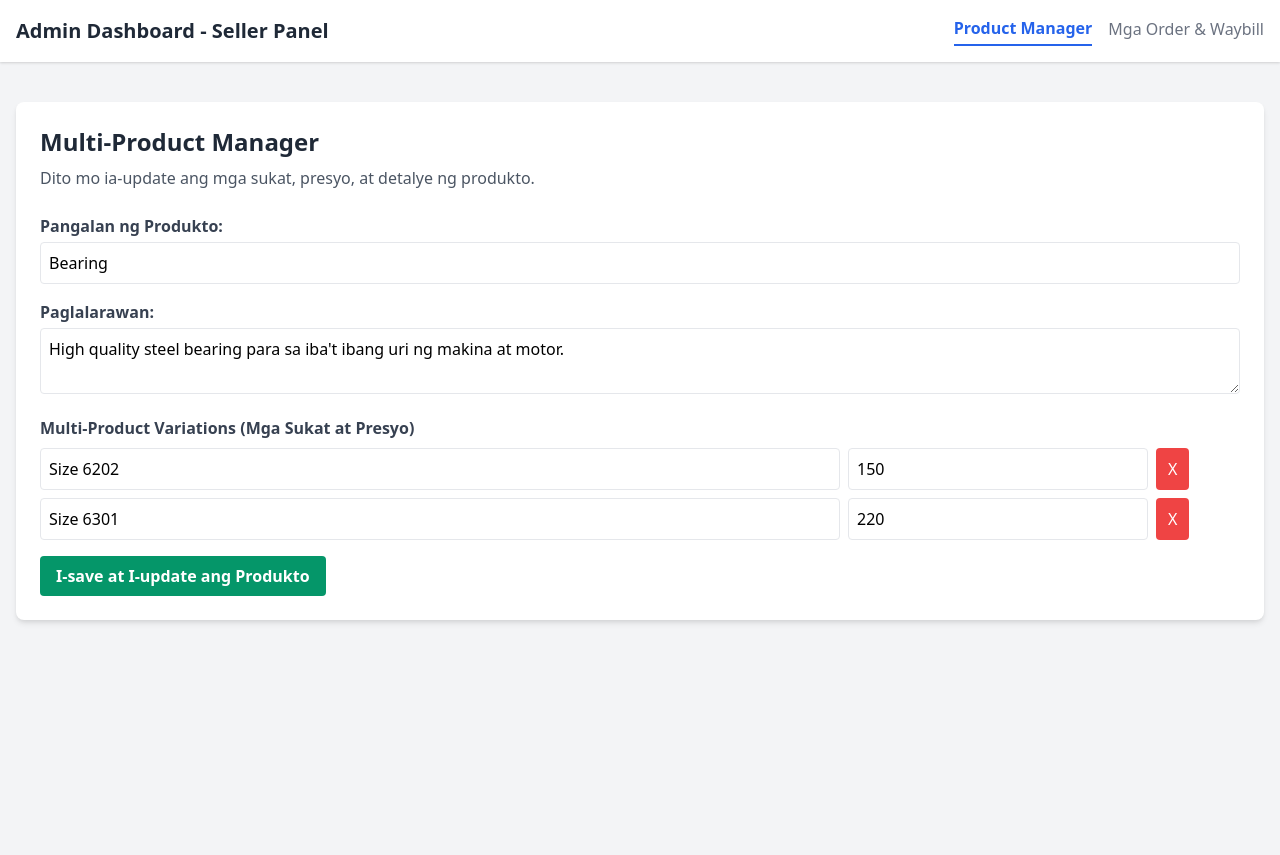
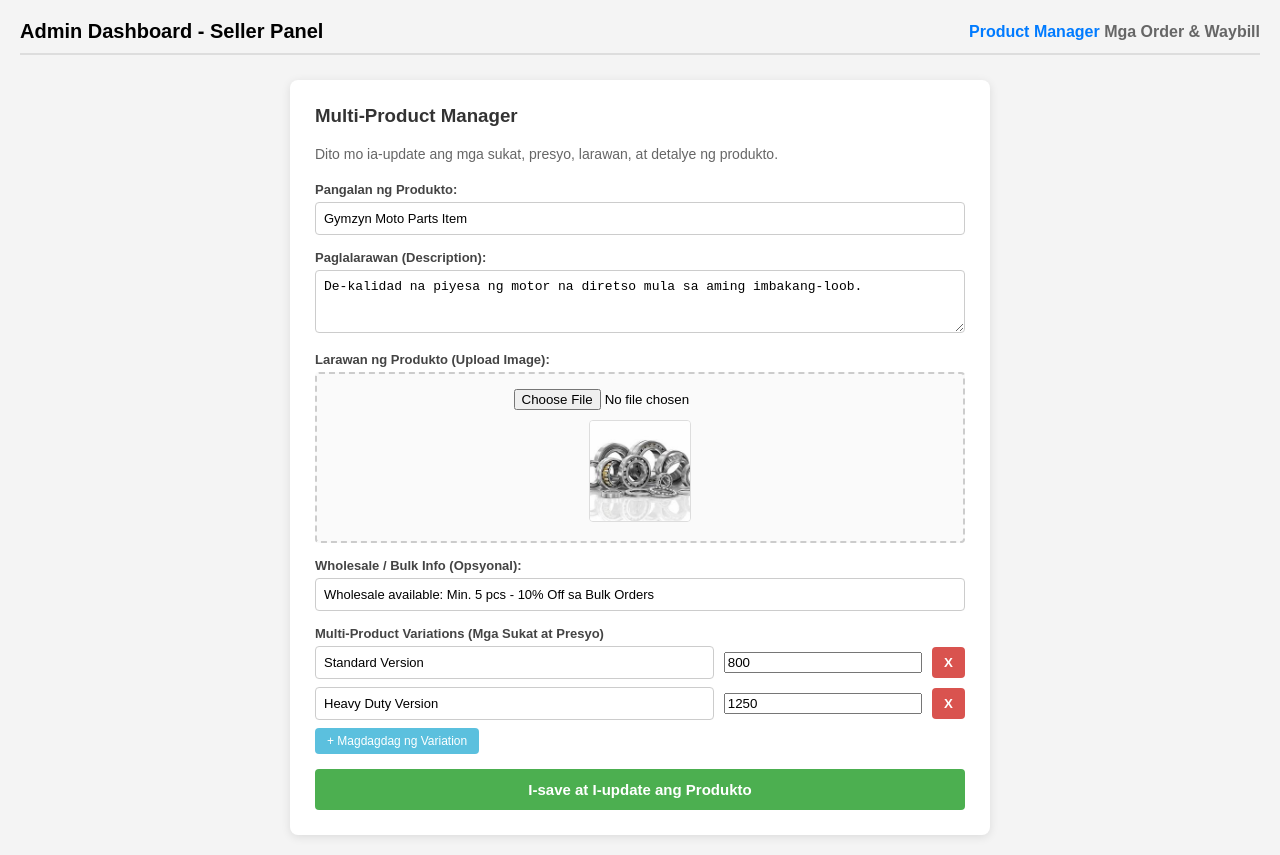
Before and after one commit to gemoijurilla-cloud/Gymzyn, a plain HTML site: page admin.html in a window 1280 px wide. Before the commit the page ends 800 px from the top, so only its background shows below. Drawn offline with nearby package versions, Linux system fonts and the light colour scheme.

Commit message:
admin.html

```diff
--- a/admin.html
+++ b/admin.html
@@ -4,189 +4,190 @@
     <meta charset="UTF-8">
     <meta name="viewport" content="width=device-width, initial-scale=1.0">
     <title>Admin Dashboard - Seller Panel</title>
-    <link rel="stylesheet" href="https://cdnjs.cloudflare.com/ajax/libs/tailwindcss/2.2.19/tailwind.min.css">
     <style>
-        @media print {
-            body * {
-                visibility: hidden;
-            }
-            #printable-waybill, #printable-waybill * {
-                visibility: visible;
-            }
-            #printable-waybill {
-                position: absolute;
-                left: 0;
-                top: 0;
-                width: 100%;
-                padding: 20px;
-                background: white;
-            }
-            .no-print {
-                display: none !important;
-            }
-        }
+        body { font-family: Arial, sans-serif; margin: 0; padding: 20px; background-color: #f4f4f4; }
+        .header-nav { display: flex; justify-content: space-between; align-items: center; margin-bottom: 25px; border-bottom: 2px solid #ddd; padding-bottom: 10px; }
+        .header-nav h2 { margin: 0; font-size: 20px; }
+        .header-nav div a { margin-left: 15text-decoration: none; font-weight: bold; color: #007BFF; text-decoration: none; }
+
+        .container { max-width: 650px; margin: 0 auto; background: white; padding: 25px; border-radius: 8px; box-shadow: 0 2px 10px rgba(0,0,0,0.1); }
+
+        h3 { margin-top: 0; color: #333; }
+        p.subtitle { color: #666; font-size: 14px; margin-bottom: 20px; }
+
+        label { display: block; margin-bottom: 5px; font-weight: bold; font-size: 13px; color: #444; }
+        input[type="text"], textarea { width: 100%; padding: 8px; margin-bottom: 15px; border: 1px solid #ccc; border-radius: 4px; box-sizing: border-box; font-size: 13px; }
+
+        .image-upload-box { border: 2px dashed #ccc; padding: 15px; text-align: center; border-radius: 4px; margin-bottom: 15px; background: #fafafa; }
+        .image-preview { width: 100px; height: 100px; object-fit: cover; border-radius: 4px; border: 1px solid #ddd; margin-top: 10px; display: none; }
+
+        .variation-row { display: flex; gap: 10px; margin-bottom: 8px; align-items: center; }
+        .variation-row input { margin-bottom: 0; }
+        .btn-remove { background: #d9534f; color: white; border: none; padding: 8px 12px; border-radius: 4px; cursor: pointer; font-weight: bold; }
+        .btn-add { background: #5bc0de; color: white; border: none; padding: 6px 12px; border-radius: 4px; cursor: pointer; font-size: 12px; margin-bottom: 15px; display: inline-block; }
+
+        .btn-save { background: #4CAF50; color: white; border: none; padding: 12px 20px; border-radius: 4px; font-size: 15px; font-weight: bold; cursor: pointer; width: 100%; text-align: center; }
+        .btn-save:hover { background: #45a049; }
     </style>
 </head>
-<body class="bg-gray-100 font-sans">
+<body>
 
-    <!-- Navigation / Header -->
-    <nav class="bg-white shadow p-4 flex justify-between items-center no-print">
-        <h1 class="text-xl font-bold text-gray-800">Admin Dashboard - Seller Panel</h1>
-        <div class="flex space-x-4">
-            <button onclick="switchTab('products')" id="nav-products" class="text-blue-600 font-semibold border-b-2 border-blue-600 pb-1">Product Manager</button>
-            <button onclick="switchTab('orders')" id="nav-orders" class="text-gray-500 hover:text-blue-600 pb-1">Mga Order & Waybill</button>
-        </div>
-    </nav>
-
-    <div class="container mx-auto mt-6 p-4">
-
-        <!-- TAB 1: PRODUCT MANAGER -->
-        <div id="tab-products" class="tab-content">
-            <div class="bg-white shadow-md rounded-lg p-6">
-                <h2 class="text-2xl font-bold mb-2 text-gray-800">Multi-Product Manager</h2>
-                <p class="text-gray-600 mb-6">Dito mo ia-update ang mga sukat, presyo, at detalye ng produkto.</p>
-
-                <!-- 1. Pangunahing Impormasyon -->
-                <div class="mb-4">
-                    <label class="block font-semibold text-gray-700">Pangalan ng Produkto:</label>
-                    <input type="text" id="prod-name" value="Bearing" class="w-full border p-2 rounded mt-1">
-                </div>
-                <div class="mb-4">
-                    <label class="block font-semibold text-gray-700">Paglalarawan:</label>
-                    <textarea id="prod-desc" class="w-full border p-2 rounded mt-1">High quality steel bearing para sa iba't ibang uri ng makina at motor.</textarea>
-                </div>
-
-                <!-- 2. Variations -->
-                <div class="mb-4">
-                    <label class="block font-semibold text-gray-700 mb-2">Multi-Product Variations (Mga Sukat at Presyo)</label>
-                    <div id="variations-container" class="space-y-2">
-                        <div class="flex space-x-2">
-                            <input type="text" value="Size 6202" class="border p-2 rounded w-2/3">
-                            <input type="text" value="150" class="border p-2 rounded w-1/4">
-                            <button type="button" onclick="this.parentElement.remove()" class="bg-red-500 text-white px-3 py-1 rounded">X</button>
-                        </div>
-                        <div class="flex space-x-2">
-                            <input type="text" value="Size 6301" class="border p-2 rounded w-2/3">
-                            <input type="text" value="220" class="border p-2 rounded w-1/4">
-                            <button type="button" onclick="this.parentElement.remove()" class="bg-red-500 text-white px-3 py-1 rounded">X</button>
-                        </div>
-                    </div>
-                </div>
-
-                <button class="bg-green-600 text-white px-4 py-2 rounded hover:bg-green-700 font-semibold">I-save at I-update ang Produkto</button>
-            </div>
-        </div>
-
-        <!-- TAB 2: MGA ORDER AT WAYBILL -->
-        <div id="tab-orders" class="tab-content hidden">
-            <div class="bg-white shadow-md rounded-lg p-6">
-                <h2 class="text-2xl font-bold mb-4 text-gray-800">Listahan ng mga Order ng Customer at Waybill</h2>
-
-                <div class="overflow-x-auto">
-                    <table class="min-w-full bg-white border border-gray-200">
-                        <thead>
-                            <tr class="bg-gray-100 border-b">
-                                <th class="py-2 px-4 border-r text-left">Order ID</th>
-                                <th class="py-2 px-4 border-r text-left">Pangalan at Address ng Customer</th>
-                                <th class="py-2 px-4 border-r text-left">Detalye ng Produkto</th>
-                                <th class="py-2 px-4 border-r text-left">Kabuuang Presyo</th>
-                                <th class="py-2 px-4 text-left">Aksyon / Waybill</th>
-                            </tr>
-                        </thead>
-                        <tbody id="orders-table-body">
-                            <!-- Halimbawa ng Order -->
-                            <tr class="border-b">
-                                <td class="py-2 px-4 border-r font-semibold">#1001</td>
-                                <td class="py-2 px-4 border-r">Juan Dela Cruz <br><small class="text-gray-500">Brgy. San Jose, Lungsod ng Maynila | 09123456789</small></td>
-                                <td class="py-2 px-4 border-r">Bearing (Size 6202) - 2 pcs</td>
-                                <td class="py-2 px-4 border-r font-bold text-green-600">₱300.00</td>
-                                <td class="py-2 px-4">
-                                    <button onclick="printWaybill('#1001', 'Juan Dela Cruz', 'Brgy. San Jose, Lungsod ng Maynila', '09123456789', 'Bearing (Size 6202) - 2 pcs', '₱300.00')" class="bg-blue-600 text-white px-3 py-1 rounded text-sm hover:bg-blue-700">
-                                        I-print ang Waybill
-                                    </button>
-                                </td>
-                            </tr>
-                        </tbody>
-                    </table>
-                </div>
-            </div>
-        </div>
-
-    </div>
-
-    <!-- Hidden Printable Waybill Template -->
-    <div id="printable-waybill" class="hidden">
-        <div style="border: 2px dashed #000; padding: 20px; max-width: 400px; margin: 0 auto; font-family: Arial, sans-serif;">
-            <div style="text-align: center; border-bottom: 2px solid #000; padding-bottom: 10px; margin-bottom: 10px;">
-                <h2 style="margin: 0; font-size: 20px; font-weight: bold;">GYMZYNSHOP EXPRESS</h2>
-                <p style="margin: 2px 0; font-size: 12px;">Official Shipping Waybill</p>
-            </div>
-
-            <div style="margin-bottom: 10px;">
-                <p style="margin: 4px 0;"><strong>Order ID:</strong> <span id="wb-order-id"></span></p>
-                <p style="margin: 4px 0;"><strong>Petsa:</strong> <span id="wb-date"></span></p>
-            </div>
-
-            <div style="border-top: 1px solid #000; border-bottom: 1px solid #000; padding: 8px 0; margin-bottom: 10px;">
-                <p style="margin: 2px 0; font-size: 12px; color: #555;">MULA SA (Sender):</p>
-                <p style="margin: 2px 0; font-weight: bold;">Gymzyn Seller</p>
-                <p style="margin: 2px 0; font-size: 13px;">Contact: 09XXXXXXXXX</p>
-            </div>
-
-            <div style="background: #f9f9f9; padding: 8px; border: 1px solid #ccc; margin-bottom: 10px;">
-                <p style="margin: 2px 0; font-size: 12px; color: #555;">PARA KAY (Recipient / Customer):</p>
-                <p style="margin: 2px 0; font-size: 16px; font-weight: bold;" id="wb-name"></p>
-                <p style="margin: 2px 0; font-size: 14px;" id="wb-address"></p>
-                <p style="margin: 2px 0; font-size: 14px;" id="wb-phone"></p>
-            </div>
-
-            <div style="margin-bottom: 15px;">
-                <p style="margin: 2px 0; font-size: 12px; color: #555;">DETALYE NG ITEM:</p>
-                <p style="margin: 2px 0; font-weight: bold;" id="wb-items"></p>
-                <p style="margin: 2px 0; font-size: 14px;"><strong>Total Amount:</strong> <span id="wb-total"></span></p>
-            </div>
-
-            <div style="text-align: center; border-top: 1px dashed #000; padding-top: 10px;">
-                <p style="font-size: 11px; margin: 0;">BarCode / QR Placeholder</p>
-                <div style="font-size: 24px; font-weight: bold; letter-spacing: 2px; margin-top: 5px;" id="wb-barcode">#1001</div>
-            </div>
+    <div class="header-nav">
+        <h2>Admin Dashboard - Seller Panel</h2>
+        <div>
+            <a href="admin.html">Product Manager</a>
+            <a href="orders.html" style="color: #666;">Mga Order & Waybill</a>
         </div>
     </div>
 
-    <!-- JavaScript para sa Tab Switching at Waybill Printing -->
+    <div class="container">
+        <h3>Multi-Product Manager</h3>
+        <p class="subtitle">Dito mo ia-update ang mga sukat, presyo, larawan, at detalye ng produkto.</p>
+
+        <form id="admin-product-form" onsubmit="saveProductData(event)">
+            <label>Pangalan ng Produkto:</label>
+            <input type="text" id="prod-name" placeholder="Halimbawa: Bearing" required>
+
+            <label>Paglalarawan (Description):</label>
+            <textarea id="prod-desc" rows="3" placeholder="Ilarawan ang produkto..." required></textarea>
+
+            <label>Larawan ng Produkto (Upload Image):</label>
+            <div class="image-upload-box">
+                <input type="file" id="prod-image-file" accept="image/*" onchange="previewAndConvertImage(event)">
+                <br>
+                <img id="img-preview" class="image-preview" alt="Preview">
+            </div>
+            <!-- Hidden input para maglaman ng Base64 string -->
+            <input type="hidden" id="prod-image-base64">
+
+            <label>Wholesale / Bulk Info (Opsyonal):</label>
+            <input type="text" id="prod-wholesale" placeholder="Halimbawa: Wholesale: ₱130.00 min. 10 pcs">
+
+            <label>Multi-Product Variations (Mga Sukat at Presyo)</label>
+            <div id="variations-container">
+                <!-- Dito papasok ang variation rows -->
+            </div>
+            <button type="button" class="btn-add" onclick="addVariationRow()">+ Magdagdag ng Variation</button>
+
+            <button type="submit" class="btn-save">I-save at I-update ang Produkto</button>
+        </form>
+    </div>
+
     <script>
-        function switchTab(tabName) {
-            const prodTab = document.getElementById('tab-products');
-            const ordersTab = document.getElementById('tab-orders');
-            const navProd = document.getElementById('nav-products');
-            const navOrders = document.getElementById('nav-orders');
+        let currentImageBase64 = "";
 
-            if (tabName === 'products') {
-                prodTab.classList.remove('hidden');
-                ordersTab.classList.add('hidden');
-                navProd.className = "text-blue-600 font-semibold border-b-2 border-blue-600 pb-1";
-                navOrders.className = "text-gray-500 hover:text-blue-600 pb-1";
-            } else {
-                prodTab.classList.add('hidden');
-                ordersTab.classList.remove('hidden');
-                navOrders.className = "text-blue-600 font-semibold border-b-2 border-blue-600 pb-1";
-                navProd.className = "text-gray-500 hover:text-blue-600 pb-1";
+        // I-load ang unang produkto mula sa products.json kung meron man para ma-edit
+        async function loadExistingProduct() {
+            try {
+                const response = await fetch("products.json");
+                if (response.ok) {
+                    const products = await response.json();
+                    if (products.length > 0) {
+                        const p = products[0]; // Halimbawa ay ang unang produkto ang ita-tally sa admin
+                        document.getElementById('prod-name').value = p.name || "";
+                        document.getElementById('prod-desc').value = p.desc || "";
+                        document.getElementById('prod-wholesale').value = p.wholesale || "";
+
+                        if (p.image) {
+                            currentImageBase64 = p.image;
+                            const preview = document.getElementById('img-preview');
+                            preview.src = p.image;
+                            preview.style.display = 'inline-block';
+                            document.getElementById('prod-image-base64').value = p.image;
+                        }
+
+                        const container = document.getElementById('variations-container');
+                        container.innerHTML = "";
+                        if (p.variations && p.variations.length > 0) {
+                            p.variations.forEach(v => {
+                                addVariationRow(v.name, v.price);
+                            });
+                        } else {
+                            addVariationRow("Standard", 0);
+                        }
+                    }
+                }
+            } catch (e) {
+                console.log("Walang pamunuang JSON o bago pa lamang.", e);
+                addVariationRow("Size 6202", 150);
+                addVariationRow("Size 6301", 220);
             }
         }
 
-        function printWaybill(orderId, name, address, phone, items, total) {
-            document.getElementById('wb-order-id').innerText = orderId;
-            document.getElementById('wb-date').innerText = new Date().toLocaleDateString();
-            document.getElementById('wb-name').innerText = name;
-            document.getElementById('wb-address').innerText = address;
-            document.getElementById('wb-phone').innerText = phone;
-            document.getElementById('wb-items').innerText = items;
-            document.getElementById('wb-total').innerText = total;
-            document.getElementById('wb-barcode').innerText = orderId;
+        function addVariationRow(name = "", price = "") {
+            const container = document.getElementById('variations-container');
+            const div = document.createElement('div');
+            div.className = "variation-row";
+            div.innerHTML = `
+                <input type="text" placeholder="Pangalan ng Sukat/Uri (Hal. Size 6202)" value="${name}" class="var-name" style="flex: 2;" required>
+                <input type="number" placeholder="Presyo (₱)" value="${price}" class="var-price" style="flex: 1;" step="0.01" required>
+                <button type="button" class="btn-remove" onclick="this.parentElement.remove()">X</button>
+            `;
+            container.appendChild(div);
+        }
 
-            window.print();
+        // Conversion ng File papuntang Base64
+        function previewAndConvertImage(event) {
+            const file = event.target.files[0];
+            if (file) {
+                const reader = new FileReader();
+                reader.onload = function(e) {
+                    currentImageBase64 = e.target.result;
+                    document.getElementById('prod-image-base64').value = currentImageBase64;
+
+                    const preview = document.getElementById('img-preview');
+                    preview.src = currentImageBase64;
+                    preview.style.display = 'inline-block';
+                };
+                reader.readAsDataURL(file);
+            }
         }
+
+        function saveProductData(e) {
+            e.preventDefault();
+
+            const name = document.getElementById('prod-name').value;
+            const desc = document.getElementById('prod-desc').value;
+            const wholesale = document.getElementById('prod-wholesale').value;
+            const image = document.getElementById('prod-image-base64').value;
+
+            const varNames = document.querySelectorAll('.var-name');
+            const varPrices = document.querySelectorAll('.var-price');
+            let variations = [];
+
+            for (let i = 0; i < varNames.length; i++) {
+                variations.push({
+                    name: varNames[i].value,
+                    price: parseFloat(varPrices[i].value)
+                });
+            }
+
+            const productData = [{
+                name: name,
+                desc: desc,
+                image: image,
+                wholesale: wholesale,
+                variations: variations
+            }];
+
+            // Dahil static page ang GitHub Pages, ipapakita natin ang JSON code na ito
+            // para ma-copy at ma-paste o ma-download ng admin nang diretso sa products.json file.
+            const jsonString = JSON.stringify(productData, null, 4);
+
+            // I-download nang automatic ang bagong products.json file para madali itong mai-upload sa GitHub repo
+            const blob = new Blob([jsonString], { type: "application/json" });
+            const url = URL.createObjectURL(blob);
+            const a = document.createElement('a');
+            a.href = url;
+            a.download = "products.json";
+            document.body.appendChild(a);
+            a.click();
+            document.body.removeChild(a);
+
+            alert("Tagumpay! Na-generate na ang updated 'products.json' na may kasamang larawan at sukat. I-upload lamang ito sa iyong GitHub repository para agad itong lumabas sa product page!");
+        }
+
+        loadExistingProduct();
     </script>
-
 </body>
 </html>
```
